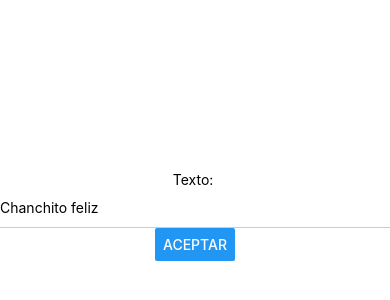
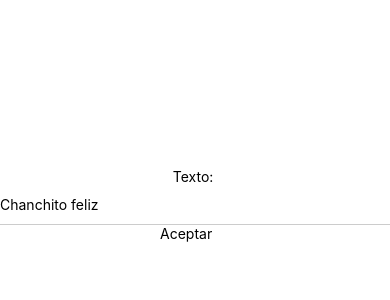
Before and after one commit to eraldovicente/Curso_React_Native_Sin_Frontera, a React Native app in the folder holamundo/: screen / in a window 390 px wide. Shown: the part 206-506 px from the top of the page. Built offline with nearby package versions, Linux system fonts and the light colour scheme.

Commit message:
Mas botones

```diff
--- a/holamundo/App.js
+++ b/holamundo/App.js
@@ -5,7 +5,8 @@ import {
   Text,
   TextInput,
   Dimensions,
-  Button
+  Button,
+  TouchableWithoutFeedback
 } from 'react-native';
 
 const width = Dimensions.get('window').width
@@ -25,13 +26,15 @@ const App = () => {
           onChangeText={t => setText(t)}
           defaultValue={text}
         />
-        <Button
-          title="Aceptar"
+        <TouchableWithoutFeedback
+          style={styles.TouchableOpacity}
           onPress={() => {
             setSubmit(text)
             alert('Texto enviado con exito')
           }}
-        />
+        >
+          <View style={styles.view}><Text>Aceptar</Text></View>
+        </TouchableWithoutFeedback>
       </View>
 
     </>
@@ -39,6 +42,13 @@ const App = () => {
 };
 
 const styles = StyleSheet.create({
+  TouchableOpacity: {
+    backgroundColor: 'red'
+  },
+  view: {
+    height: 40,
+    width: 70
+  },
   input: {
     height: 40,
     borderBottomColor: '#ccc',
```
